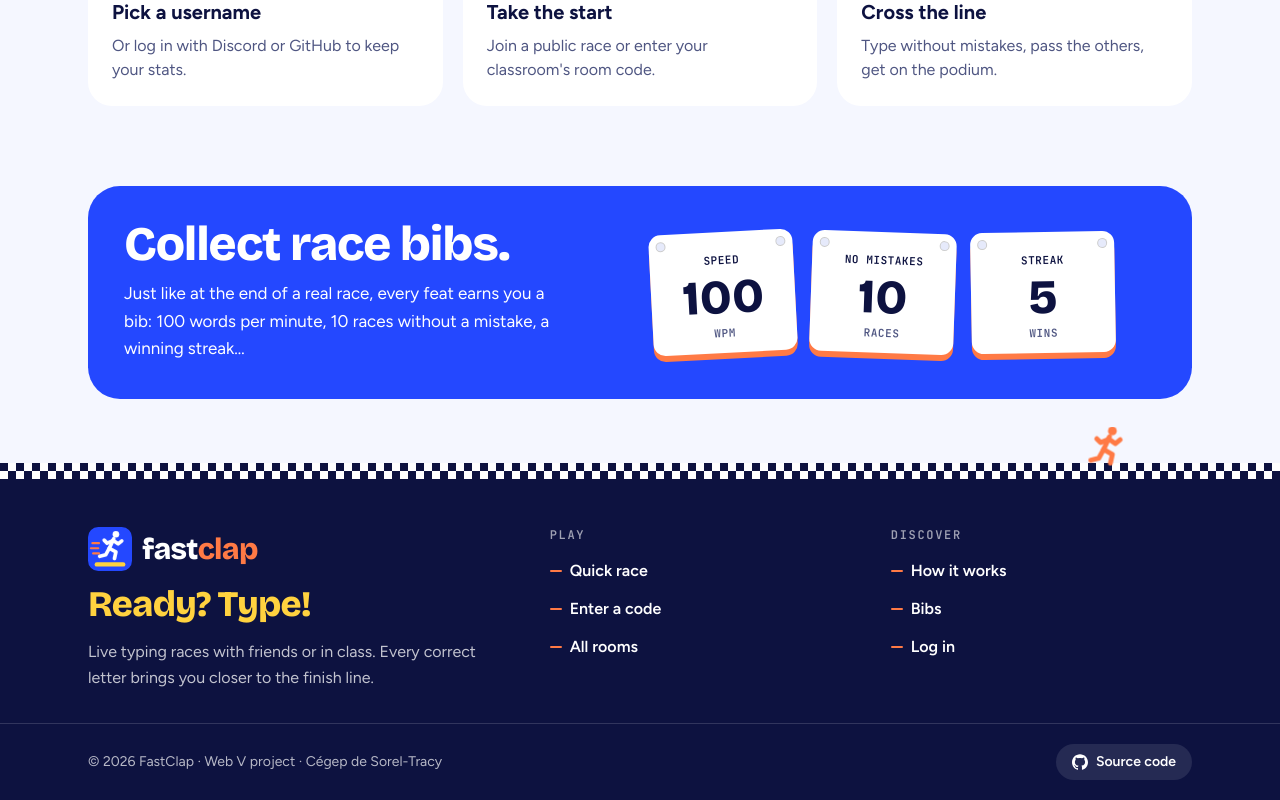
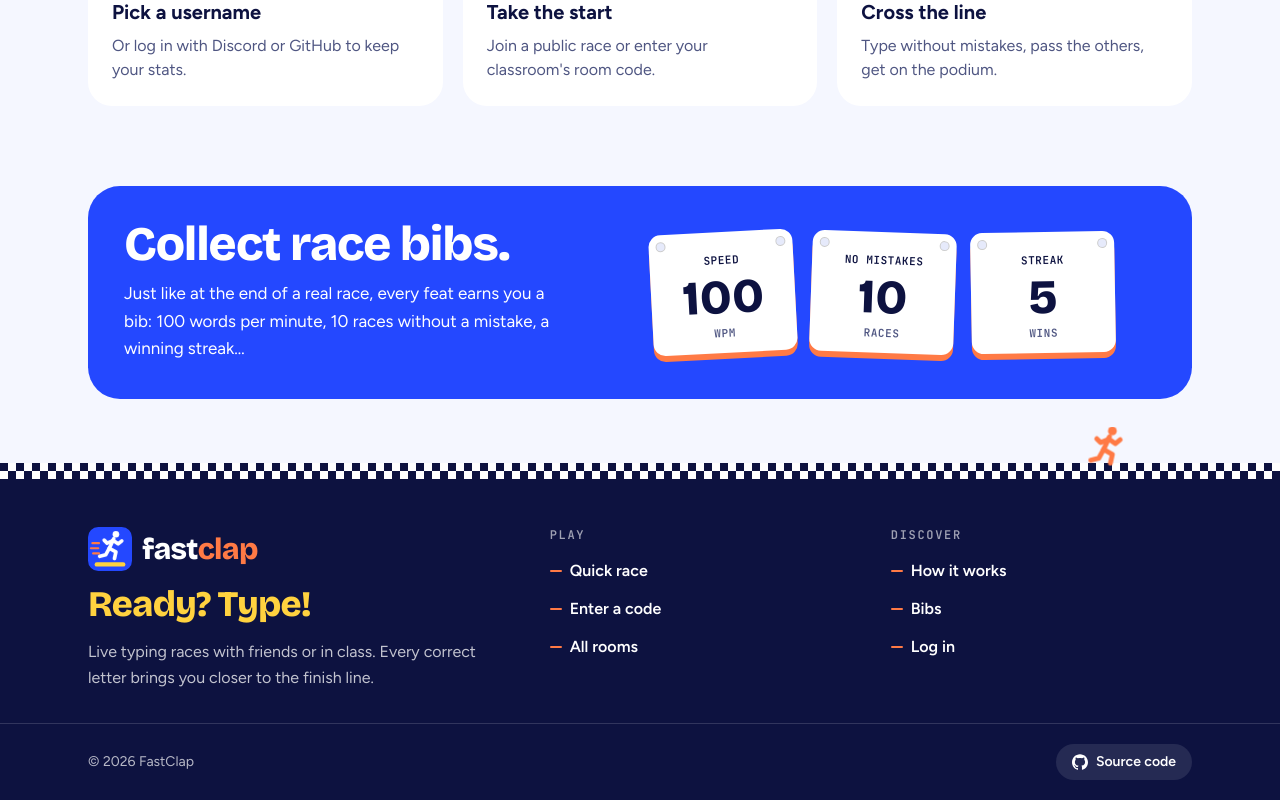
Before and after one commit to blanchejose/fastclap, a Next.js app: page / in a window 1280 px wide. Shown: the part 1177-1977 px from the top of the page. Built offline with nearby package versions, Linux system fonts and the light colour scheme; no server answers.

Commit message:
Pied de page : mention retirée aussi en anglais

```diff
--- a/src/i18n/dictionaries.ts
+++ b/src/i18n/dictionaries.ts
@@ -478,7 +478,7 @@ const en: Dictionary = {
     code: "Enter a code",
     rooms: "All rooms",
     discover: "Discover",
-    credit: "Web V project · Cégep de Sorel-Tracy",
+    credit: "",
     source: "Source code",
   },
   levels: { BEGINNER: "Easy", INTERMEDIATE: "Medium", PRO: "Hard" },
```
